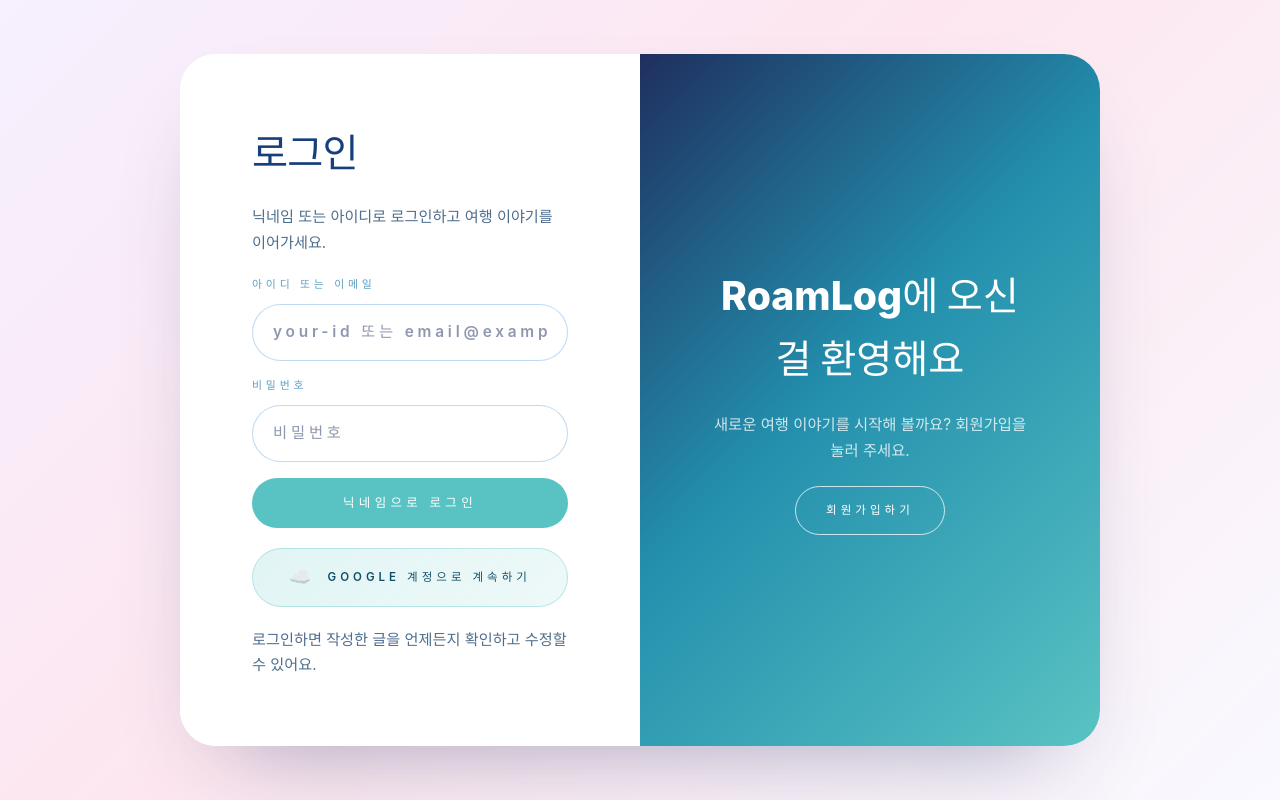
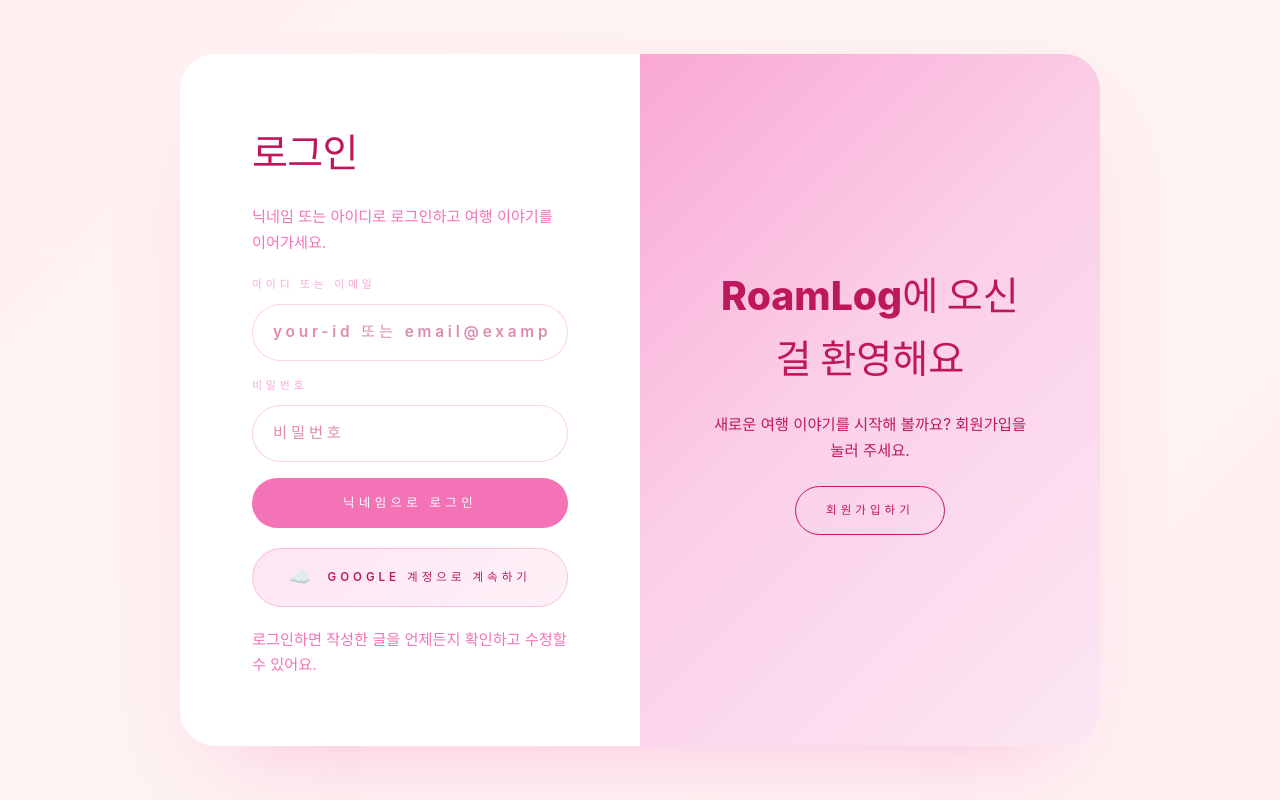
Before and after one commit to Jen-kj/Board_TS, a React (Vite) app in the folder frontend/: page /auth in a window 1280 px wide. Built offline with nearby package versions, Linux system fonts and the light colour scheme; no server answers.

Commit message:
style: 26. UI 테마색 변경

```diff
--- a/frontend/src/App.css
+++ b/frontend/src/App.css
@@ -3,8 +3,8 @@
     BlinkMacSystemFont, 'Segoe UI', sans-serif;
   line-height: 1.6;
   font-weight: 400;
-  color: #1f2f5f;
-  background-color: #ffdbE5;
+  color: #be185d;
+  background-color: #fff1f2;
   font-synthesis: none;
   text-rendering: optimizeLegibility;
   -webkit-font-smoothing: antialiased;
@@ -15,8 +15,8 @@
 body {
   margin: 0;
   min-height: 100vh;
-  background: radial-gradient(circle at 18% 20%, rgba(186, 215, 242, 0.45), transparent 55%),
-    radial-gradient(circle at 82% 78%, rgba(255, 219, 229, 0.6), transparent 48%), #ffdbE5;
+  background: radial-gradient(circle at 18% 20%, rgba(251, 207, 232, 0.45), transparent 55%),
+    radial-gradient(circle at 82% 78%, rgba(255, 241, 242, 0.6), transparent 48%), #fff1f2;
 }
 
 #root {
@@ -39,13 +39,13 @@
 
 .prose img {
   border-radius: 1.5rem;
-  box-shadow: 0 28px 55px -30px rgba(31, 47, 95, 0.22);
+  box-shadow: 0 28px 55px -30px rgba(190, 24, 93, 0.22);
 }
 
 .prose blockquote {
   margin: 1.25rem 0;
   padding-left: 1.25rem;
-  border-left: 4px solid rgba(31, 47, 95, 0.28);
-  color: rgba(31, 47, 95, 0.72);
+  border-left: 4px solid rgba(190, 24, 93, 0.28);
+  color: rgba(190, 24, 93, 0.72);
   font-style: italic;
 }
--- a/frontend/src/features/board/BoardHeaderActions.tsx
+++ b/frontend/src/features/board/BoardHeaderActions.tsx
@@ -56,10 +56,10 @@
           type="button"
           onClick={onCompose}
           disabled={!canCompose || loading}
-          className={`rounded-full border border-[#bad7f2] px-5 py-2 text-xs font-semibold uppercase tracking-[0.35em] transition ${
+          className={`rounded-full border border-[#fbcfe8] px-5 py-2 text-xs font-semibold uppercase tracking-[0.35em] transition ${
             canCompose && !loading
-              ? 'bg-white text-[#1f2f5f] shadow-[0_12px_32px_-18px_rgba(31,47,95,0.2)] hover:bg-[#bad7f2] hover:text-white'
-              : 'cursor-not-allowed bg-white/70 text-[#bad7f2]/60 border-[#bad7f2]/40'
+              ? 'bg-white text-[#be185d] shadow-[0_12px_32px_-18px_rgba(190,24,93,0.2)] hover:bg-[#fbcfe8] hover:text-white'
+              : 'cursor-not-allowed bg-white/70 text-[#fbcfe8]/60 border-[#fbcfe8]/40'
           }`}
         >
           글 작성
@@ -70,14 +70,14 @@
           {user.avatarUrl ? (
             <img src={user.avatarUrl} alt={displayName} className="h-10 w-10 rounded-full object-cover" />
           ) : (
-            <span className="flex h-10 w-10 items-center justify-center rounded-full bg-[#bad7f2]/60 text-sm font-semibold text-[#1f2f5f]">
+            <span className="flex h-10 w-10 items-center justify-center rounded-full bg-[#fbcfe8]/60 text-sm font-semibold text-[#be185d]">
               {(displayName[0] ?? '?').toUpperCase()}
             </span>
           )}
         </button>
         {isMenuOpen && (
-          <div className="absolute right-0 mt-2 w-48 rounded-xl border border-[#bad7f2]/50 bg-white/95 p-2 text-sm text-[#1f2f5f] shadow-lg backdrop-blur-sm">
-            <Link to="/my-posts" className="block w-full rounded-lg px-4 py-2 text-left hover:bg-[#bad7f2]/40" onClick={() => setIsMenuOpen(false)}>내가 쓴 글</Link>
+          <div className="absolute right-0 mt-2 w-48 rounded-xl border border-[#fbcfe8]/50 bg-white/95 p-2 text-sm text-[#be185d] shadow-lg backdrop-blur-sm">
+            <Link to="/my-posts" className="block w-full rounded-lg px-4 py-2 text-left hover:bg-[#fbcfe8]/40" onClick={() => setIsMenuOpen(false)}>내가 쓴 글</Link>
             <button type="button" onClick={handleLogout} className="block w-full rounded-lg px-4 py-2 text-left text-red-600 hover:bg-red-100/80">로그아웃</button>
           </div>
         )}
--- a/frontend/src/features/board/BoardLayout.tsx
+++ b/frontend/src/features/board/BoardLayout.tsx
@@ -59,33 +59,33 @@
   }
 
   return (
-    <div className="min-h-screen bg-[#f3f6ff] text-[#1f2f5f]">
+    <div className="min-h-screen bg-[#fff1f2] text-[#be185d]">
       <div className="mx-auto max-w-6xl px-8 pb-16">
-        <header className="border-b border-[#bad7f2]/55 pb-10 pt-12">
+        <header className="border-b border-[#fbcfe8]/55 pb-10 pt-12">
           <div className="grid grid-cols-[1fr_auto_1fr] items-center gap-6">
             <div className="flex justify-start">{actionSlot}</div>
-            <h1 className="text-4xl font-bold uppercase tracking-[0.4em] text-[#1f2f5f] text-center">{title}</h1>
+            <h1 className="text-4xl font-bold uppercase tracking-[0.4em] text-[#be185d] text-center">{title}</h1>
             <div className="flex justify-end">
               {onSearchChange && (
-                <form className="flex items-center gap-2 rounded-full border border-[#bad7f2]/60 bg-white/90 px-4 py-2 shadow-[0_12px_32px_-18px_rgba(31,47,95,0.2)]" onSubmit={handleSearchSubmit}>
+                <form className="flex items-center gap-2 rounded-full border border-[#fbcfe8]/60 bg-white/90 px-4 py-2 shadow-[0_12px_32px_-18px_rgba(190,24,93,0.2)]" onSubmit={handleSearchSubmit}>
                   <input
                     ref={searchInputRef}
                     type="search"
                     value={searchValue}
                     onChange={(e) => onSearchChange(e.target.value)}
                     placeholder={searchPlaceholder}
-                    className="w-40 rounded bg-transparent px-2 text-[10px] font-medium uppercase tracking-[0.3em] text-[#1f2f5f] outline-none placeholder:text-[#7ea6cb]"
+                    className="w-40 rounded bg-transparent px-2 text-[10px] font-medium uppercase tracking-[0.3em] text-[#be185d] outline-none placeholder:text-[#f9a8d4]"
                     disabled={searchDisabled}
                   />
-                  {isSearching ? <button type="button" onClick={() => { onResetSearch?.(); setIsSearchVisible(false); }} className="rounded-full px-3 py-1 text-[10px] font-semibold uppercase tracking-[0.3em] text-[#7ea6cb] transition hover:text-[#1f2f5f]" disabled={searchDisabled}>Reset</button> : null}
-                  <button type="submit" className="rounded-full bg-[#bad7f2] px-3 py-1 text-[10px] font-semibold tracking-[0.3em] text-[#1f2f5f] transition hover:bg-[#a6cdef]" disabled={searchDisabled}>Search</button>
+                  {isSearching ? <button type="button" onClick={() => { onResetSearch?.(); setIsSearchVisible(false); }} className="rounded-full px-3 py-1 text-[10px] font-semibold uppercase tracking-[0.3em] text-[#f9a8d4] transition hover:text-[#be185d]" disabled={searchDisabled}>Reset</button> : null}
+                  <button type="submit" className="rounded-full bg-[#fbcfe8] px-3 py-1 text-[10px] font-semibold tracking-[0.3em] text-[#be185d] transition hover:bg-[#f9a8d4]" disabled={searchDisabled}>Search</button>
                 </form>
               )}
             </div>
           </div>
-          <div className="mt-10 flex flex-wrap justify-center gap-5 border-t border-[#bad7f2]/60 pt-6 text-xs font-medium uppercase tracking-[0.35em] text-[#36577a]">
+          <div className="mt-10 flex flex-wrap justify-center gap-5 border-t border-[#fbcfe8]/60 pt-6 text-xs font-medium uppercase tracking-[0.35em] text-[#f472b6]">
             {categories.map((category) => (
-              <button key={category.id} type="button" onClick={() => onSelectCategory(category.id)} className={`pb-1 transition ${category.id === selectedCategoryId ? 'border-b-2 border-[#1f2f5f] text-[#1f2f5f]' : 'hover:text-[#1f2f5f]'}`}>{category.name}</button>
+              <button key={category.id} type="button" onClick={() => onSelectCategory(category.id)} className={`pb-1 transition ${category.id === selectedCategoryId ? 'border-b-2 border-[#be185d] text-[#be185d]' : 'hover:text-[#be185d]'}`}>{category.name}</button>
             ))}
           </div>
         </header>
--- a/frontend/src/pages/AuthPage.css
+++ b/frontend/src/pages/AuthPage.css
@@ -4,7 +4,7 @@
   align-items: center;
   justify-content: center;
   padding: 3rem 1.5rem;
-  background: linear-gradient(135deg, #f6f0ff 0%, #fde6ef 45%, #f9f9ff 100%);
+  background: linear-gradient(135deg, #fff1f2 0%, #fef2f2 45%, #fff1f2 100%);
 }
 
 .auth-card {
@@ -13,7 +13,7 @@
   min-height: 560px;
   border-radius: 36px;
   background: #ffffff;
-  box-shadow: 0 44px 90px -48px rgba(31, 47, 95, 0.42);
+  box-shadow: 0 44px 90px -48px rgba(244, 114, 182, 0.42);
   overflow: hidden;
   display: flex;
 }
@@ -29,12 +29,12 @@
 
 .form-pane {
   background: #ffffff;
-  color: #1f2f5f;
+  color: #be185d;
 }
 
 .overlay-pane {
-  background: linear-gradient(135deg, #1f2f5f 0%, #238fad 45%, #59c3c3 100%);
-  color: #ffffff;
+  background: linear-gradient(135deg, #f9a8d4 0%, #fbcfe8 45%, #fce7f3 100%);
+  color: #be185d;
   text-align: center;
 }
 
@@ -49,13 +49,13 @@
 .form-stack h2 {
   font-size: 2.45rem;
   font-weight: 800;
-  color: #173f7c;
+  color: #be185d;
   letter-spacing: -0.02em;
 }
 
 .form-stack p {
   font-size: 0.95rem;
-  color: #4e6e8e;
+  color: #f472b6;
   line-height: 1.7;
 }
 
@@ -69,7 +69,7 @@
   font-size: 0.68rem;
   letter-spacing: 0.35em;
   text-transform: uppercase;
-  color: #59a1c3;
+  color: #f9a8d4;
   font-weight: 600;
 }
 
@@ -77,18 +77,18 @@
   margin-top: 0.65rem;
   width: 100%;
   border-radius: 9999px;
-  border: 1px solid rgba(186, 215, 242, 0.92);
+  border: 1px solid rgba(251, 207, 232, 0.92);
   padding: 0.95rem 1.25rem;
   font-size: 0.96rem;
-  color: #1f2f5f;
+  color: #be185d;
   background: rgba(255, 255, 255, 0.98);
   outline: none;
   transition: border-color 0.2s ease, box-shadow 0.2s ease;
 }
 
 .form-stack input:focus {
-  border-color: #59c3c3;
-  box-shadow: 0 0 0 4px rgba(89, 195, 195, 0.18);
+  border-color: #f472b6;
+  box-shadow: 0 0 0 4px rgba(244, 114, 182, 0.18);
 }
 
 .form-stack .error {
@@ -105,15 +105,15 @@
   text-transform: uppercase;
   font-weight: 700;
   border: none;
-  background: #59c3c3;
+  background: #f472b6;
   color: #ffffff;
   transition: transform 0.2s ease, background 0.2s ease, box-shadow 0.2s ease;
 }
 
 .primary-button:hover:not(:disabled) {
   transform: translateY(-1px);
-  background: #46b1b1;
-  box-shadow: 0 12px 24px -14px rgba(70, 177, 177, 0.52);
+  background: #f9a8d4;
+  box-shadow: 0 12px 24px -14px rgba(249, 168, 212, 0.52);
 }
 
 .primary-button:disabled {
@@ -129,9 +129,9 @@
   letter-spacing: 0.35em;
   text-transform: uppercase;
   font-weight: 600;
-  border: 1px solid rgba(89, 195, 195, 0.35);
-  background: linear-gradient(135deg, rgba(89, 195, 195, 0.18), rgba(89, 195, 195, 0.1));
-  color: #134f67;
+  border: 1px solid rgba(244, 114, 182, 0.35);
+  background: linear-gradient(135deg, rgba(244, 114, 182, 0.18), rgba(244, 114, 182, 0.1));
+  color: #be185d;
   display: flex;
   align-items: center;
   justify-content: center;
@@ -141,9 +141,9 @@
 
 .google-button:hover:not(:disabled) {
   transform: translateY(-1px);
-  background: rgba(89, 195, 195, 0.24);
-  border-color: rgba(89, 195, 195, 0.42);
-  color: #0f455a;
+  background: rgba(244, 114, 182, 0.24);
+  border-color: rgba(244, 114, 182, 0.42);
+  color: #be185d;
 }
 
 .google-button:disabled {
@@ -153,7 +153,7 @@
 
 .helper-text {
   font-size: 0.73rem;
-  color: #7ea6cb;
+  color: #f9a8d4;
   line-height: 1.6;
 }
 
@@ -169,20 +169,20 @@
 .overlay-content h2 {
   font-size: 2.45rem;
   font-weight: 800;
-  color: #ffffff;
+  color: #be185d;
 }
 
 .overlay-content p {
   font-size: 0.96rem;
   line-height: 1.7;
-  color: rgba(255, 255, 255, 0.78);
+  color: #be185d;
 }
 
 .overlay-content button {
   border-radius: 9999px;
-  border: 1px solid rgba(255, 255, 255, 0.75);
+  border: 1px solid #be185d;
   background: transparent;
-  color: #ffffff;
+  color: #be185d;
   padding: 0.9rem 1.9rem;
   font-size: 0.72rem;
   letter-spacing: 0.35em;
@@ -192,8 +192,8 @@
 }
 
 .overlay-content button:hover {
-  background: #ffffff;
-  color: #1f2f5f;
+  background: #be185d;
+  color: #ffffff;
   transform: translateY(-1px);
 }
 
```
Also changed, not shown: frontend/src/features/posts/PostList.tsx (+9 -9 lines), frontend/src/pages/HomePage.tsx (+18 -18 lines).
